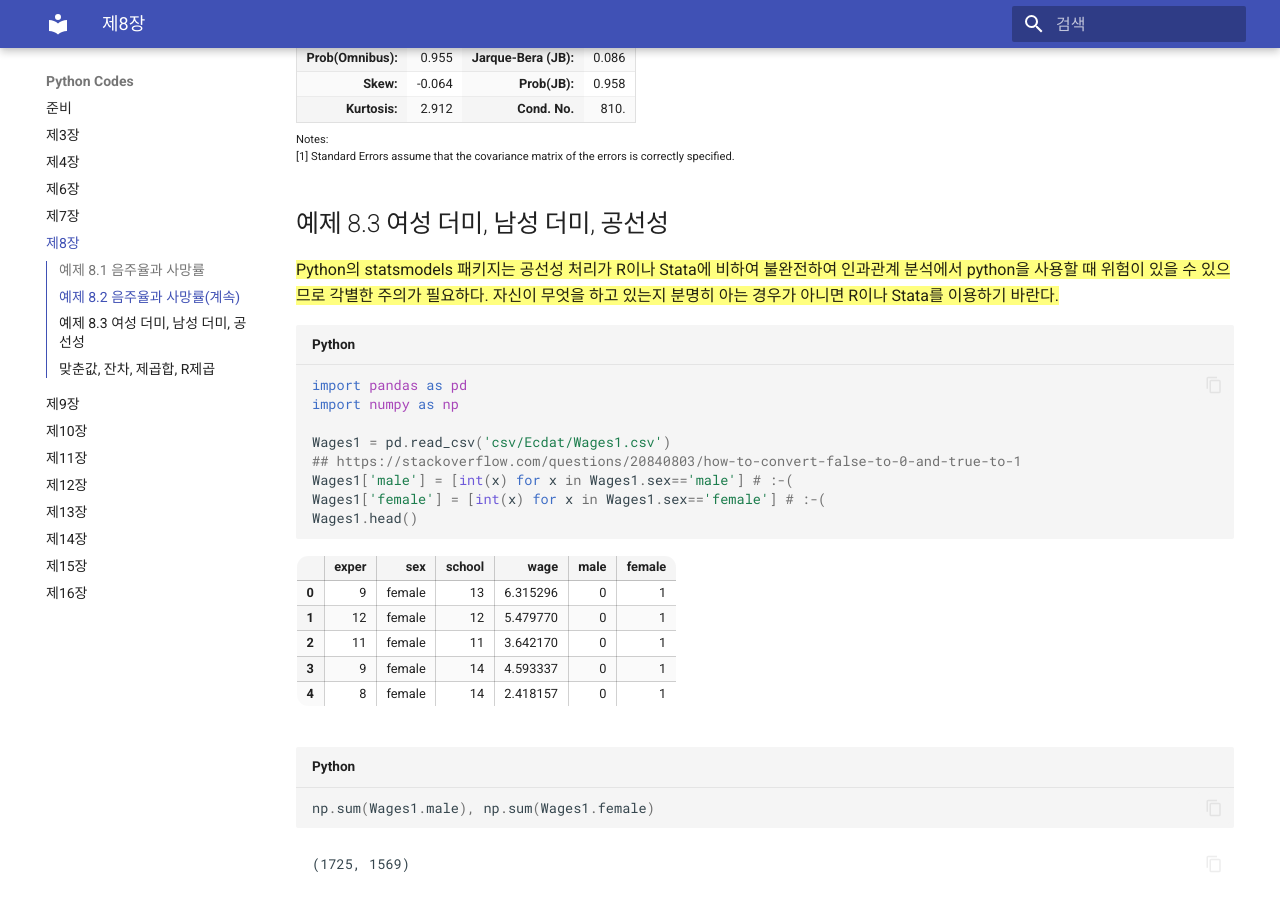
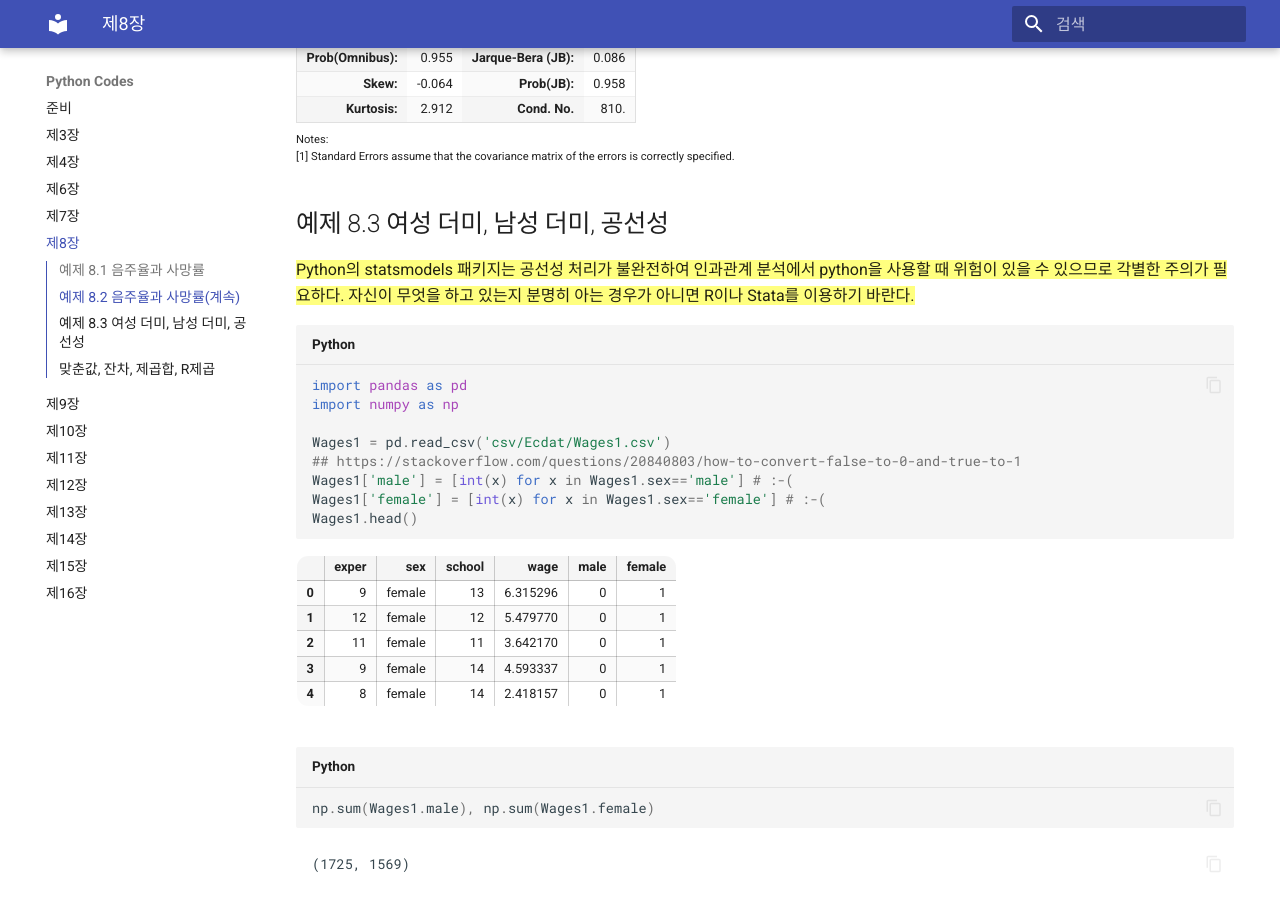
Before and after one commit to chan079/loepy, an MkDocs documentation site: the page built from docs/08.md, in a window 1280 px wide and 900 px high, scrolled down 1906 px. Built offline with MkDocs 1.6.1 and Material for MkDocs 9.7.7, drawn with Linux system fonts in a browser that asks for light colours.

Commit message:
Update 08.md

````diff
--- a/docs/08.md
+++ b/docs/08.md
@@ -165,7 +165,7 @@
 ## 예제 8.3 여성 더미, 남성 더미, 공선성
 
 
-<mark>Python의 statsmodels 패키지는 공선성 처리가 R이나 Stata에 비하여 불완전하여 인과관계 분석에서 python을 사용할 때 위험이 있을 수 있으므로 각별한 주의가 필요하다. 자신이 무엇을 하고 있는지 분명히 아는 경우가 아니면 R이나 Stata를 이용하기 바란다.</mark>
+<mark>Python의 statsmodels 패키지는 공선성 처리가 불완전하여 인과관계 분석에서 python을 사용할 때 위험이 있을 수 있으므로 각별한 주의가 필요하다. 자신이 무엇을 하고 있는지 분명히 아는 경우가 아니면 R이나 Stata를 이용하기 바란다.</mark>
 
 
 ```python
````
